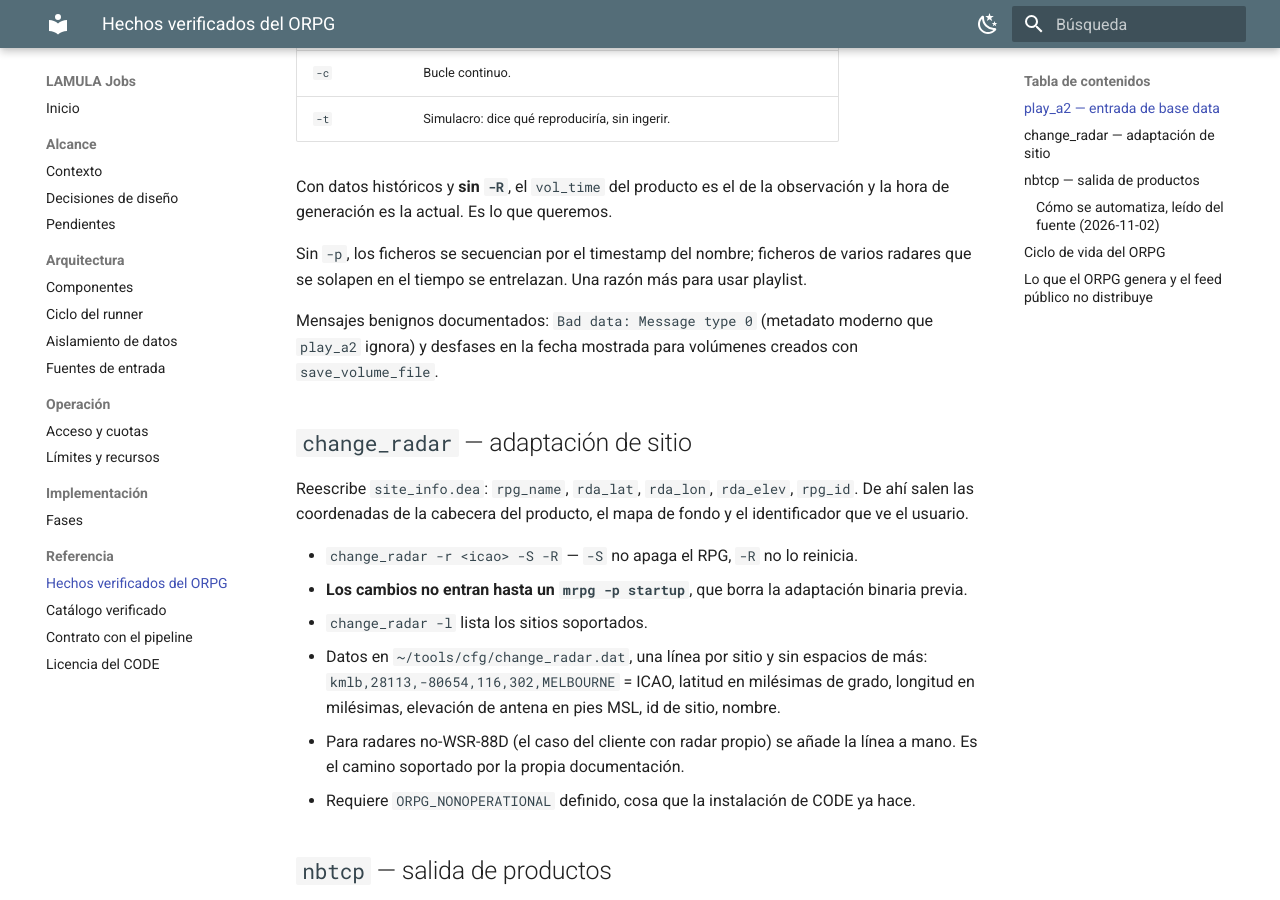
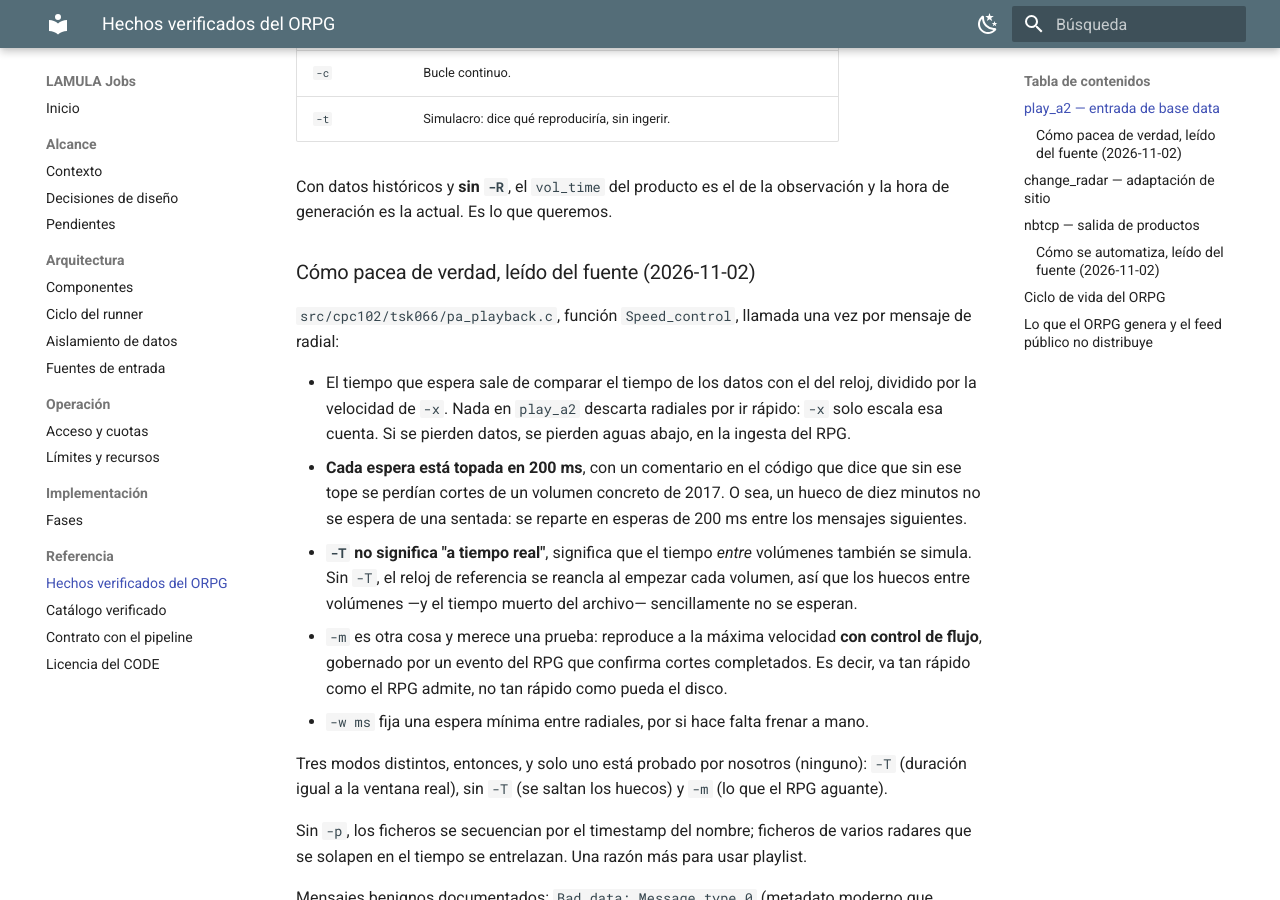
Before and after one commit to vladimir1284/lamula-jobs, an MkDocs documentation site: the page built from docs/referencia/orpg-hechos.md, in a window 1280 px wide and 900 px high, scrolled down 748 px. Built offline with MkDocs 1.6.1 and Material for MkDocs 9.7.7, drawn with Linux system fonts in a browser that asks for light colours.

Commit message:
docs: el fuente de play_a2 reabre la pregunta de la velocidad
`Speed_control` en pa_playback.c: la espera sale de comparar tiempo de datos
con reloj dividido por `-x`, y nada descarta radiales por ir rápido. Cada
espera está topada en 200 ms. `-T` no es "tiempo real": es "simula también
el hueco entre volúmenes"; sin `-T` el reloj se reancla en cada volumen y
los huecos no se esperan. Y existe `-m`, máxima velocidad con control de
flujo del propio RPG.

D6 no se cambia —es decisión del dueño del producto— pero queda anotada la
evidencia: con las ventanas propuestas, `-T` son ~85 min de nodo por job,
saltarse los huecos ~60, y `-m` probablemente mucho menos. F0 mide los tres
y `f0/equivalencia.py` dice si los productos salen iguales.

Co-Authored-By: Claude Opus 5 (1M context) <noreply@anthropic.com>

```diff
--- a/docs/referencia/orpg-hechos.md
+++ b/docs/referencia/orpg-hechos.md
@@ -23,6 +23,28 @@ del ORPG. Acepta `.bz2`, `.gz`, `.ar2v` y `.raw`.
 
 Con datos históricos y **sin `-R`**, el `vol_time` del producto es el de la observación y la
 hora de generación es la actual. Es lo que queremos.
+
+### Cómo pacea de verdad, leído del fuente (2026-11-02)
+
+`src/cpc102/tsk066/pa_playback.c`, función `Speed_control`, llamada una vez por mensaje de
+radial:
+
+- El tiempo que espera sale de comparar el tiempo de los datos con el del reloj, dividido por
+  la velocidad de `-x`. Nada en `play_a2` descarta radiales por ir rápido: `-x` solo escala
+  esa cuenta. Si se pierden datos, se pierden aguas abajo, en la ingesta del RPG.
+- **Cada espera está topada en 200 ms**, con un comentario en el código que dice que sin ese
+  tope se perdían cortes de un volumen concreto de 2017. O sea, un hueco de diez minutos no se
+  espera de una sentada: se reparte en esperas de 200 ms entre los mensajes siguientes.
+- **`-T` no significa "a tiempo real"**, significa que el tiempo *entre* volúmenes también se
+  simula. Sin `-T`, el reloj de referencia se reancla al empezar cada volumen, así que los
+  huecos entre volúmenes —y el tiempo muerto del archivo— sencillamente no se esperan.
+- `-m` es otra cosa y merece una prueba: reproduce a la máxima velocidad **con control de
+  flujo**, gobernado por un evento del RPG que confirma cortes completados. Es decir, va tan
+  rápido como el RPG admite, no tan rápido como pueda el disco.
+- `-w ms` fija una espera mínima entre radiales, por si hace falta frenar a mano.
+
+Tres modos distintos, entonces, y solo uno está probado por nosotros (ninguno): `-T` (duración
+igual a la ventana real), sin `-T` (se saltan los huecos) y `-m` (lo que el RPG aguante).
 
 Sin `-p`, los ficheros se secuencian por el timestamp del nombre; ficheros de varios radares
 que se solapen en el tiempo se entrelazan. Una razón más para usar playlist.
```
Also changed, not shown: docs/alcance/decisiones.md (+13 -0 lines), docs/alcance/pendientes.md (+10 -2 lines), docs/implementacion/fases.md (+5 -1 lines).
